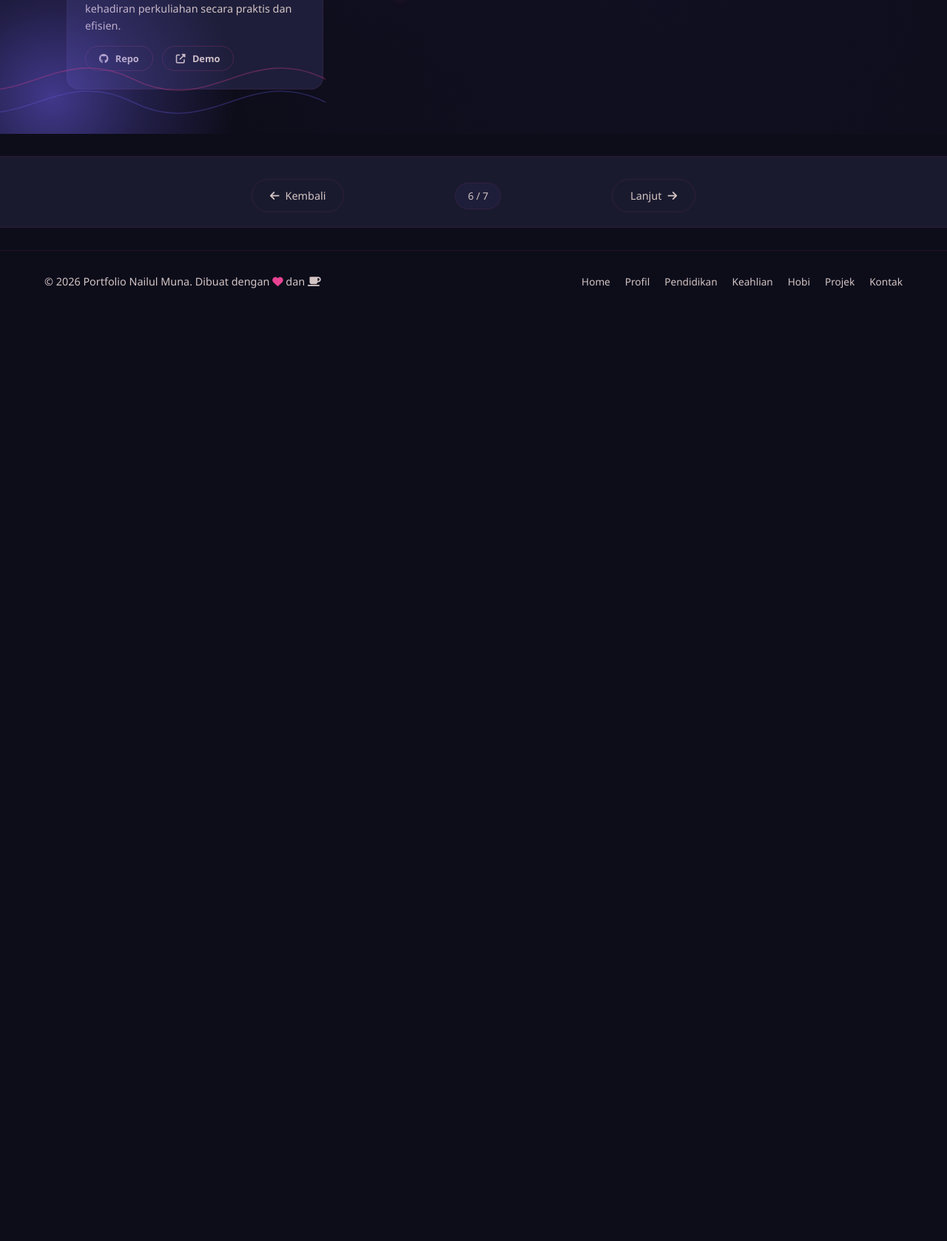
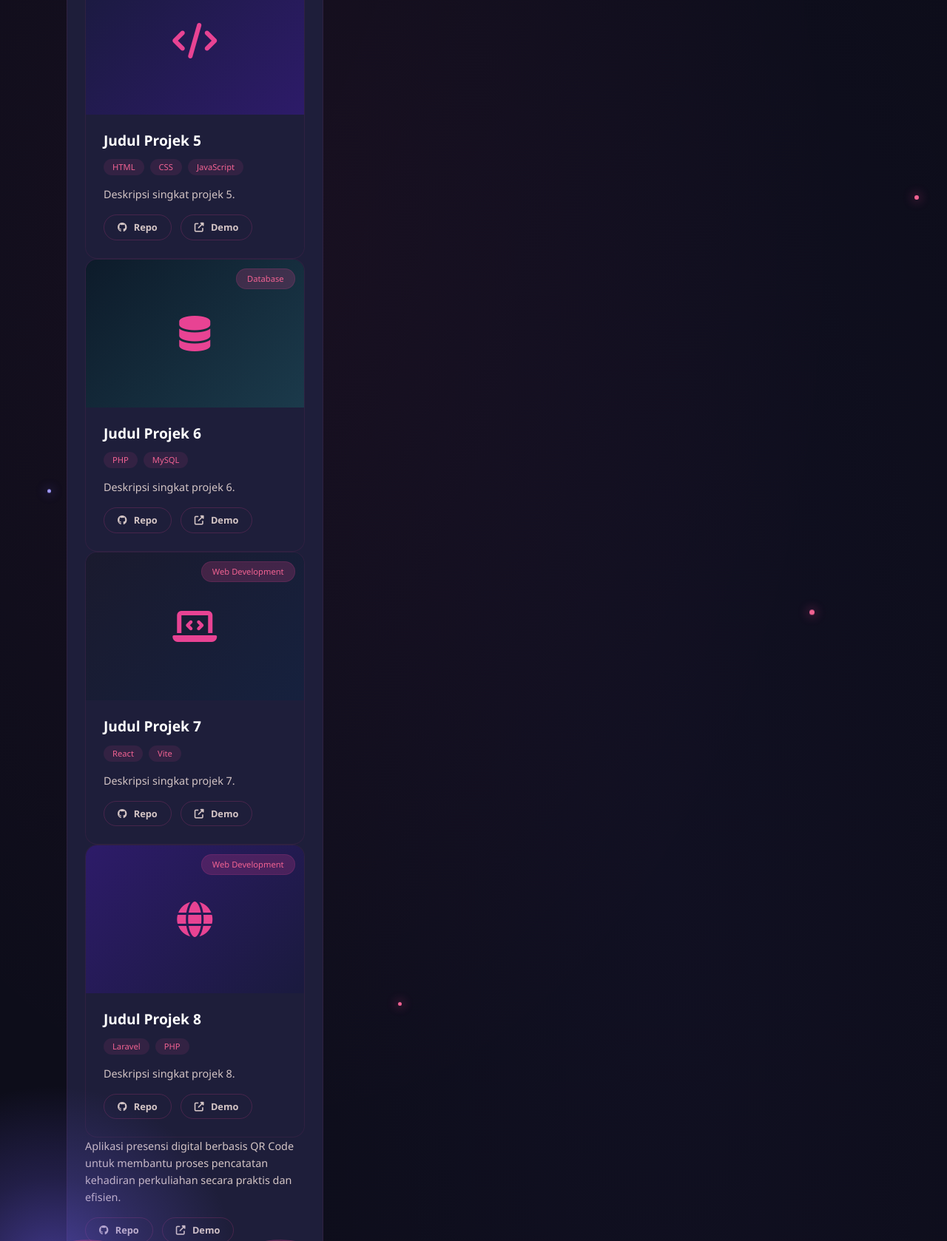
Before and after one commit to Nailulmuna21/portofolio_nailul, a plain HTML site: page projek.html in a window 1280 px wide. Shown: the part 1122-2800 px from the top of the page at 74% size. Before the commit the page ends 1544 px from the top, so only its background shows below. Drawn offline with Linux system fonts and the light colour scheme.

Commit message:
Update projek.html

```diff
--- a/projek.html
+++ b/projek.html
@@ -673,6 +673,87 @@
                              <span>CSS</span>
                             <span>JavaScript</span>
                         </div>
+
+                                        <!-- Projek 5 -->
+                <div class="projek-card">
+                    <div class="thumbnail" style="background: linear-gradient(135deg, #1a1a3e, #2d1b69);">
+                        <i class="fas fa-code"></i>
+                        <span class="tag">Web Development</span>
+                    </div>
+                    <div class="body">
+                        <h3>Judul Projek 5</h3>
+                        <div class="tech">
+                            <span>HTML</span>
+                            <span>CSS</span>
+                            <span>JavaScript</span>
+                        </div>
+                        <p>Deskripsi singkat projek 5.</p>
+                        <div class="links">
+                            <a href="https://github.com/Nailulmuna21/nama-repo-5"><i class="fab fa-github"></i> Repo</a>
+                            <a href="https://nailulmuna21.github.io/nama-repo-5/"><i class="fas fa-external-link-alt"></i> Demo</a>
+                        </div>
+                    </div>
+                </div>
+
+                <!-- Projek 6 -->
+                <div class="projek-card">
+                    <div class="thumbnail" style="background: linear-gradient(135deg, #0d1b2a, #1b3a4b);">
+                        <i class="fas fa-database"></i>
+                        <span class="tag">Database</span>
+                    </div>
+                    <div class="body">
+                        <h3>Judul Projek 6</h3>
+                        <div class="tech">
+                            <span>PHP</span>
+                            <span>MySQL</span>
+                        </div>
+                        <p>Deskripsi singkat projek 6.</p>
+                        <div class="links">
+                            <a href="https://github.com/Nailulmuna21/nama-repo-6"><i class="fab fa-github"></i> Repo</a>
+                            <a href="#"><i class="fas fa-external-link-alt"></i> Demo</a>
+                        </div>
+                    </div>
+                </div>
+
+                <!-- Projek 7 -->
+                <div class="projek-card">
+                    <div class="thumbnail" style="background: linear-gradient(135deg, #1a1a2e, #16213e);">
+                        <i class="fas fa-laptop-code"></i>
+                        <span class="tag">Web Development</span>
+                    </div>
+                    <div class="body">
+                        <h3>Judul Projek 7</h3>
+                        <div class="tech">
+                            <span>React</span>
+                            <span>Vite</span>
+                        </div>
+                        <p>Deskripsi singkat projek 7.</p>
+                        <div class="links">
+                            <a href="https://github.com/Nailulmuna21/nama-repo-7"><i class="fab fa-github"></i> Repo</a>
+                            <a href="#"><i class="fas fa-external-link-alt"></i> Demo</a>
+                        </div>
+                    </div>
+                </div>
+
+                <!-- Projek 8 -->
+                <div class="projek-card">
+                    <div class="thumbnail" style="background: linear-gradient(135deg, #2d1b69, #1a1a3e);">
+                        <i class="fas fa-globe"></i>
+                        <span class="tag">Web Development</span>
+                    </div>
+                    <div class="body">
+                        <h3>Judul Projek 8</h3>
+                        <div class="tech">
+                            <span>Laravel</span>
+                            <span>PHP</span>
+                        </div>
+                        <p>Deskripsi singkat projek 8.</p>
+                        <div class="links">
+                            <a href="https://github.com/Nailulmuna21/nama-repo-8"><i class="fab fa-github"></i> Repo</a>
+                            <a href="#"><i class="fas fa-external-link-alt"></i> Demo</a>
+                        </div>
+                    </div>
+                </div>
                         <p> Aplikasi presensi digital berbasis QR Code untuk membantu
             proses pencatatan kehadiran perkuliahan secara praktis
             dan efisien.</p>
```
